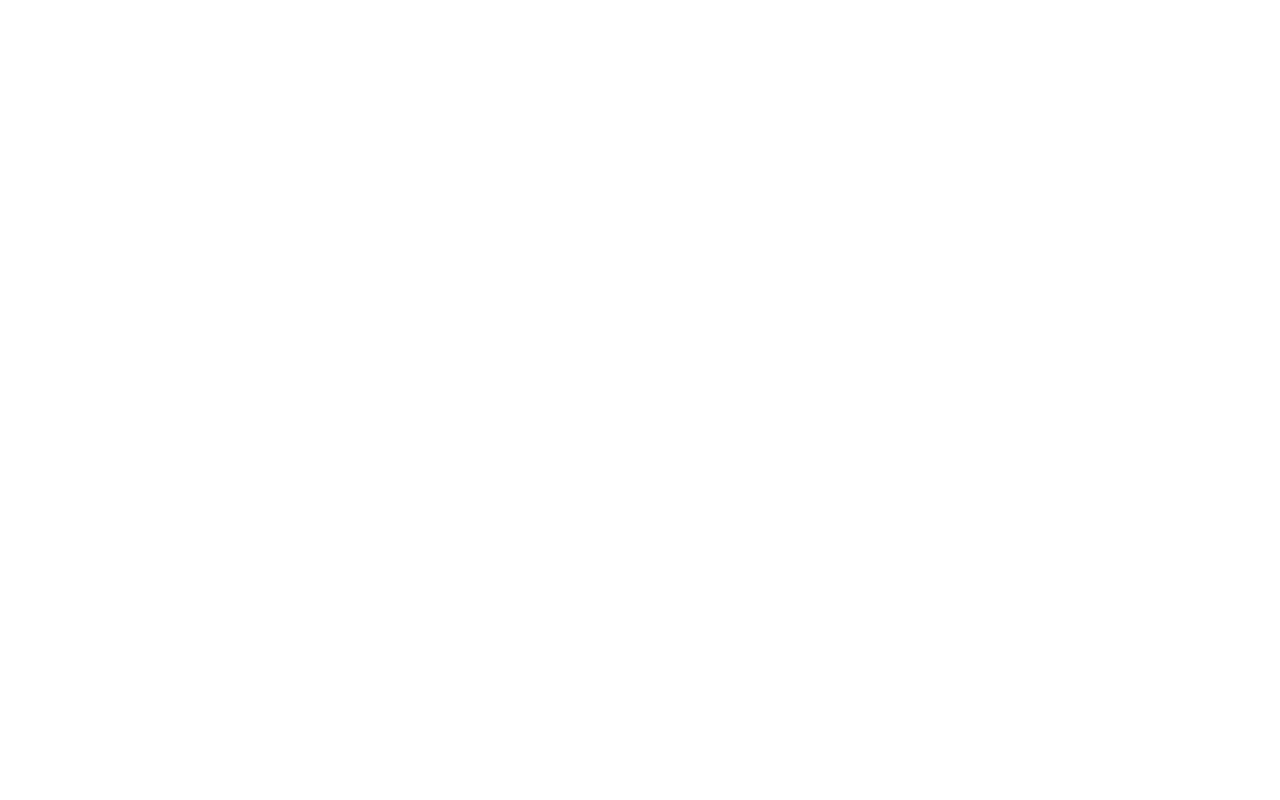
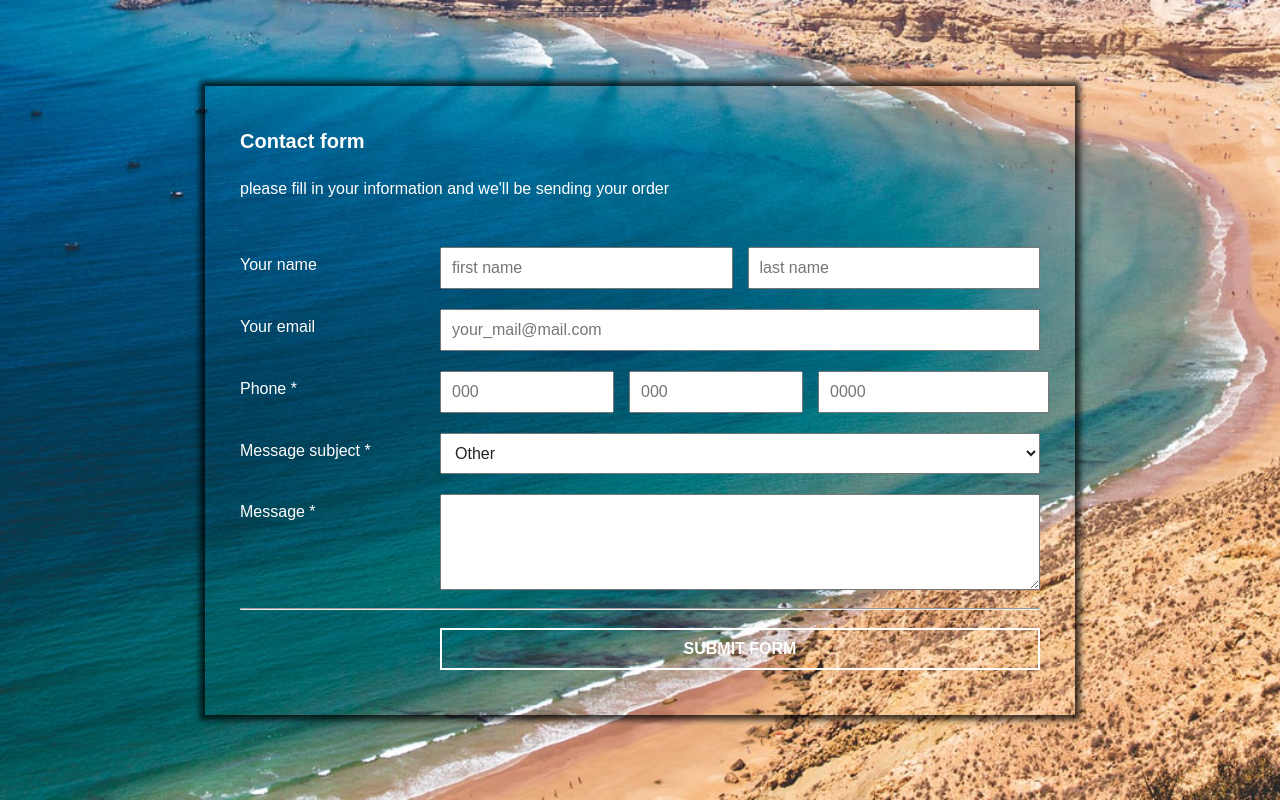
Before and after one commit to Al-x-R/Flexible_Form, a plain HTML site: page index.html in a window 1280 px wide. Drawn offline with Linux system fonts and the light colour scheme.

Commit message:
Add a form

```diff
--- /dev/null
+++ b/assets/css/reset.css
@@ -0,0 +1,361 @@
+html, body, div, span, applet, object, iframe,
+h1, h2, h3, h4, h5, h6, p, blockquote, pre,
+a, abbr, acronym, address, big, cite, code,
+del, dfn, em, img, ins, kbd, q, s, samp,
+small, strike, strong, sub, sup, tt, var,
+b, u, i, center,
+dl, dt, dd, ol, ul, li,
+fieldset, form, label, legend,
+table, caption, tbody, tfoot, thead, tr, th, td,
+article, aside, canvas, details, embed,
+figure, figcaption, footer, header, hgroup,
+menu, nav, output, ruby, section, summary,
+time, mark, audio, video {
+    margin: 0;
+    padding: 0;
+    border: 0;
+    font-size: 100%;
+    font: inherit;
+    vertical-align: baseline;
+}
+
+/* make sure to set some focus styles for accessibility */
+:focus {
+    outline: 0;
+}
+
+/* HTML5 display-role reset for older browsers */
+article, aside, details, figcaption, figure,
+footer, header, hgroup, menu, nav, section {
+    display: block;
+}
+
+body {
+    line-height: 1;
+}
+
+ol, ul {
+    list-style: none;
+}
+
+blockquote, q {
+    quotes: none;
+}
+
+blockquote:before, blockquote:after,
+q:before, q:after {
+    content: '';
+    content: none;
+}
+
+table {
+    border-collapse: collapse;
+    border-spacing: 0;
+}
+
+input[type=search]::-webkit-search-cancel-button,
+input[type=search]::-webkit-search-decoration,
+input[type=search]::-webkit-search-results-button,
+input[type=search]::-webkit-search-results-decoration {
+    -webkit-appearance: none;
+    -moz-appearance: none;
+}
+
+input[type=search] {
+    -webkit-appearance: none;
+    -moz-appearance: none;
+    -webkit-box-sizing: content-box;
+    -moz-box-sizing: content-box;
+    box-sizing: content-box;
+}
+
+textarea {
+    overflow: auto;
+    vertical-align: top;
+    resize: vertical;
+}
+
+/**
+ * Correct `inline-block` display not defined in IE 6/7/8/9 and Firefox 3.
+ */
+
+audio,
+canvas,
+video {
+    display: inline-block;
+    *display: inline;
+    *zoom: 1;
+    max-width: 100%;
+}
+
+/**
+ * Prevent modern browsers from displaying `audio` without controls.
+ * Remove excess height in iOS 5 devices.
+ */
+
+audio:not([controls]) {
+    display: none;
+    height: 0;
+}
+
+/**
+ * Address styling not present in IE 7/8/9, Firefox 3, and Safari 4.
+ * Known issue: no IE 6 support.
+ */
+
+[hidden] {
+    display: none;
+}
+
+/**
+ * 1. Correct text resizing oddly in IE 6/7 when body `font-size` is set using
+ *    `em` units.
+ * 2. Prevent iOS text size adjust after orientation change, without disabling
+ *    user zoom.
+ */
+
+html {
+    font-size: 100%; /* 1 */
+    -webkit-text-size-adjust: 100%; /* 2 */
+    -ms-text-size-adjust: 100%; /* 2 */
+}
+
+/**
+ * Address `outline` inconsistency between Chrome and other browsers.
+ */
+
+a:focus {
+    outline: thin dotted;
+}
+
+/**
+ * Improve readability when focused and also mouse hovered in all browsers.
+ */
+
+a:active,
+a:hover {
+    outline: 0;
+}
+
+/**
+ * 1. Remove border when inside `a` element in IE 6/7/8/9 and Firefox 3.
+ * 2. Improve image quality when scaled in IE 7.
+ */
+
+img {
+    border: 0; /* 1 */
+    -ms-interpolation-mode: bicubic; /* 2 */
+}
+
+/**
+ * Address margin not present in IE 6/7/8/9, Safari 5, and Opera 11.
+ */
+
+figure {
+    margin: 0;
+}
+
+/**
+ * Correct margin displayed oddly in IE 6/7.
+ */
+
+form {
+    margin: 0;
+}
+
+/**
+ * Define consistent border, margin, and padding.
+ */
+
+fieldset {
+    border: 1px solid #c0c0c0;
+    margin: 0 2px;
+    padding: 0.35em 0.625em 0.75em;
+}
+
+/**
+ * 1. Correct color not being inherited in IE 6/7/8/9.
+ * 2. Correct text not wrapping in Firefox 3.
+ * 3. Correct alignment displayed oddly in IE 6/7.
+ */
+
+legend {
+    border: 0; /* 1 */
+    padding: 0;
+    white-space: normal; /* 2 */
+    *margin-left: -7px; /* 3 */
+}
+
+/**
+ * 1. Correct font size not being inherited in all browsers.
+ * 2. Address margins set differently in IE 6/7, Firefox 3+, Safari 5,
+ *    and Chrome.
+ * 3. Improve appearance and consistency in all browsers.
+ */
+
+button,
+input,
+select,
+textarea {
+    font-size: 100%; /* 1 */
+    margin: 0; /* 2 */
+    vertical-align: baseline; /* 3 */
+    *vertical-align: middle; /* 3 */
+}
+
+/**
+ * Address Firefox 3+ setting `line-height` on `input` using `!important` in
+ * the UA stylesheet.
+ */
+
+button,
+input {
+    line-height: normal;
+}
+
+/**
+ * Address inconsistent `text-transform` inheritance for `button` and `select`.
+ * All other form control elements do not inherit `text-transform` values.
+ * Correct `button` style inheritance in Chrome, Safari 5+, and IE 6+.
+ * Correct `select` style inheritance in Firefox 4+ and Opera.
+ */
+
+button,
+select {
+    text-transform: none;
+}
+
+/**
+ * 1. Avoid the WebKit bug in Android 4.0.* where (2) destroys native `audio`
+ *    and `video` controls.
+ * 2. Correct inability to style clickable `input` types in iOS.
+ * 3. Improve usability and consistency of cursor style between image-type
+ *    `input` and others.
+ * 4. Remove inner spacing in IE 7 without affecting normal text inputs.
+ *    Known issue: inner spacing remains in IE 6.
+ */
+
+button,
+html input[type="button"], /* 1 */
+input[type="reset"],
+input[type="submit"] {
+    -webkit-appearance: button; /* 2 */
+    cursor: pointer; /* 3 */
+    *overflow: visible;  /* 4 */
+}
+
+/**
+ * Re-set default cursor for disabled elements.
+ */
+
+button[disabled],
+html input[disabled] {
+    cursor: default;
+}
+
+/**
+ * 1. Address box sizing set to content-box in IE 8/9.
+ * 2. Remove excess padding in IE 8/9.
+ * 3. Remove excess padding in IE 7.
+ *    Known issue: excess padding remains in IE 6.
+ */
+
+input[type="checkbox"],
+input[type="radio"] {
+    box-sizing: border-box; /* 1 */
+    padding: 0; /* 2 */
+    *height: 13px; /* 3 */
+    *width: 13px; /* 3 */
+}
+
+/**
+ * 1. Address `appearance` set to `searchfield` in Safari 5 and Chrome.
+ * 2. Address `box-sizing` set to `border-box` in Safari 5 and Chrome
+ *    (include `-moz` to future-proof).
+ */
+
+input[type="search"] {
+    -webkit-appearance: textfield; /* 1 */
+    -moz-box-sizing: content-box;
+    -webkit-box-sizing: content-box; /* 2 */
+    box-sizing: content-box;
+}
+
+/**
+ * Remove inner padding and search cancel button in Safari 5 and Chrome
+ * on OS X.
+ */
+
+input[type="search"]::-webkit-search-cancel-button,
+input[type="search"]::-webkit-search-decoration {
+    -webkit-appearance: none;
+}
+
+/**
+ * Remove inner padding and border in Firefox 3+.
+ */
+
+button::-moz-focus-inner,
+input::-moz-focus-inner {
+    border: 0;
+    padding: 0;
+}
+
+/**
+ * 1. Remove default vertical scrollbar in IE 6/7/8/9.
+ * 2. Improve readability and alignment in all browsers.
+ */
+
+textarea {
+    overflow: auto; /* 1 */
+    vertical-align: top; /* 2 */
+}
+
+/**
+ * Remove most spacing between table cells.
+ */
+
+table {
+    border-collapse: collapse;
+    border-spacing: 0;
+}
+
+html,
+button,
+input,
+select,
+textarea {
+    color: #222;
+}
+
+
+::-moz-selection {
+    background: #b3d4fc;
+    text-shadow: none;
+}
+
+::selection {
+    background: #b3d4fc;
+    text-shadow: none;
+}
+
+img {
+    vertical-align: middle;
+}
+
+fieldset {
+    border: 0;
+    margin: 0;
+    padding: 0;
+}
+
+textarea {
+    resize: vertical;
+}
+
+.chromeframe {
+    margin: 0.2em 0;
+    background: #ccc;
+    color: #000;
+    padding: 0.2em 0;
+}
--- a/css/style.css
+++ b/css/style.css
@@ -0,0 +1,114 @@
+@import "../assets/css/reset.css";
+
+body {
+    height: 100vh;
+    background-image: url("../assets/img/coast.png");
+    background-size: cover;
+    background-repeat: no-repeat;
+    background-position: center;
+    color: white;
+    display: flex;
+    align-items: center;
+    justify-content: center;
+    font-family: sans-serif;
+}
+
+.form-title {
+    font-size: 20px;
+    font-weight: bold;
+    margin-top: auto;
+    padding: 45px 0 30px;
+}
+
+.description {
+    padding-bottom: 40px;
+}
+
+.formContainer {
+    margin: 50px auto;
+    width: 870px;
+    min-height: 530px;
+    box-shadow: 0px 0px 6px 5px rgba(0, 0, 0, 0.75);
+    display: flex;
+    justify-content: center;
+    align-items: center;
+}
+
+.formWrapper {
+    width: 800px;
+}
+
+.form-row {
+    display: flex;
+    justify-content: flex-end;
+    padding: 10px 0;
+}
+
+.inputs {
+    width: 600px;
+    display: flex;
+    justify-content: space-between;
+}
+
+.name > input {
+    flex-basis: 290px;
+}
+
+.name > input:last-child {
+    margin-left: 15px;
+}
+
+.form-row > label {
+    flex: 1;
+    min-width: 130px;
+    padding: 10px 0;
+}
+
+.form-row > input {
+    flex: 2;
+}
+
+.inputs > input,
+.inputs > select,
+.inputs > button {
+    padding: 10px;
+}
+
+.inputs > textarea,
+.inputs > select,
+.inputs > input[type='email'] {
+    flex-basis: 600px;
+}
+
+.inputs > input[type='tel'] + input[type='tel'] {
+    margin-left: 15px;
+}
+
+.inputs > input[type='tel'] {
+    width: 150px;
+}
+
+.inputs > input[type='tel']:last-child {
+    width: 220px;
+}
+
+.inputs > textarea {
+    height: 90px;
+}
+
+.inputs > button {
+    background: inherit;
+    color: white;
+    border: 2px solid white;
+    flex-basis: 600px;
+    text-transform: uppercase;
+    font-weight: bold;
+    padding: 10px 0;
+    margin-bottom: 35px;
+}
+
+.inputs > button:hover {
+    background: white;
+    opacity: 0.7;
+    color: #d59478;
+}
--- a/index.html
+++ b/index.html
@@ -9,6 +9,68 @@
     <title>Document</title>
 </head>
 <body>
+<div class="formContainer">
 
+    <div class="formWrapper">
+    <h1 class="form-title">Contact form</h1>
+    <p class="description">please fill in your information and we'll be sending your order</p>
+
+    <form>
+        <ul class="wrapper">
+            <li class="form-row">
+                <label for="name">Your name</label>
+                <div class="inputs name">
+                    <input type="text" id="name" placeholder="first name" autofocus pattern="[A-Z][a-z]{1,64}">
+                    <input name="lastName" type="text" placeholder="last name" pattern="[A-Z][a-z]{1,64}">
+                </div>
+            </li>
+
+            <li class="form-row">
+                <label>Your email</label>
+                <div class="inputs">
+                    <input name="email" id="userEmail" type="email" placeholder="your_mail@mail.com">
+                </div>
+            </li>
+
+            <li class="form-row">
+                <label for="num">Phone *</label>
+                <div class="inputs">
+                    <input id="num" type="tel" name="phone" required placeholder="000" pattern="[0-9]{3}">
+                    <input type="tel" name="phone" required placeholder="000" pattern="[0-9]{3}">
+                    <input type="tel" name="phone" required placeholder="0000" pattern="[0-9]{4}">
+                </div>
+            </li>
+
+            <li class="form-row">
+                <label>Message subject *</label>
+                <div class="inputs">
+                    <select name="message_subject" required>
+                        <option value="other">Other</option>
+                        <option value="Boom shakalak">Boom shakalak! Let’s get started.</option>
+                        <option value="As You Wish">As You Wish</option>
+                        <option value="Look what you did, you little jerk…”">Look what you did, you little jerk…”</option>
+                    </select>
+                </div>
+            </li>
+
+            <li class="form-row">
+                <label>Message *</label>
+                <div class="inputs">
+                    <textarea name="message" required></textarea>
+                </div>
+            </li>
+
+            <li><hr></li>
+
+            <li class="form-row">
+                <div class="inputs">
+                    <button type="submit">submit form</button>
+                </div>
+            </li>
+        </ul>
+    </form>
+    </div>
+
+</div>
 </body>
 </html>
```
Also changed, not shown: assets/img/coast.png (added), assets/img/ocean.jpg (deleted).
